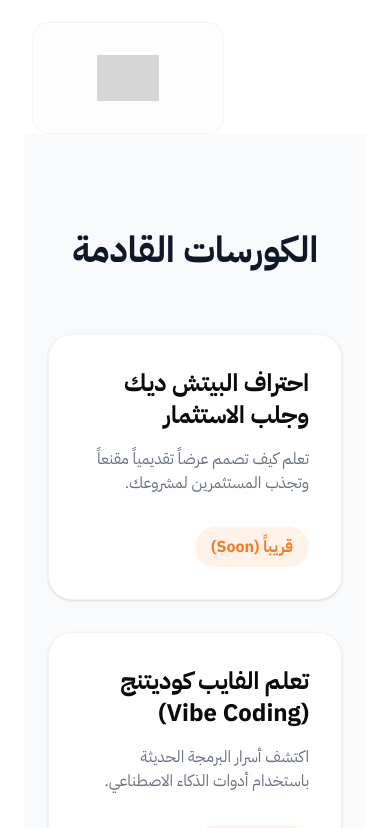
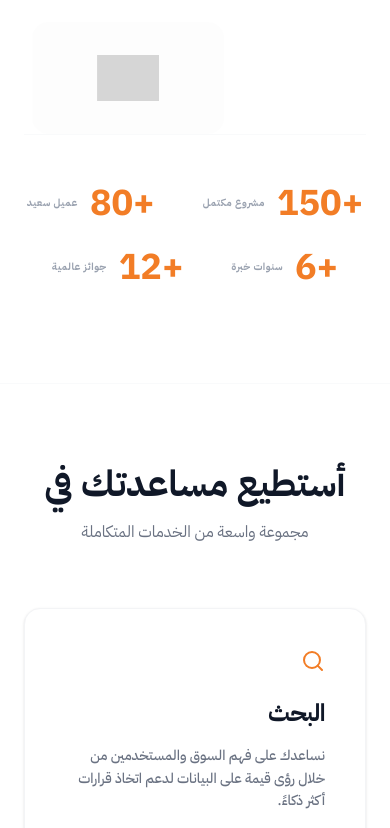
Before and after one commit to Ahmedux7/Profileahmed, a React (Vite) app: page / in a window 390 px wide. Shown: the part 1620-2448 px from the top of the page. Built offline with nearby package versions, Linux system fonts and the light colour scheme; grey boxes are pictures that could not be loaded.

Commit message:
feat: Refine UI styling and animations
Improve visual appeal and user experience by updating component styling and adding subtle animations. This includes enhancing the appearance of service cards and introducing hover effects for company logos.

```diff
--- a/src/App.tsx
+++ b/src/App.tsx
@@ -274,7 +274,7 @@ const Services = () => (
           { title: "وسائل التواصل الاجتماعي", desc: "نصمم محتوى جذاباً مخصصاً للمنصات الاجتماعية لزيادة التفاعل والوصول.", icon: <Share2 /> },
           { title: "إدارة المشاريع", desc: "ندير المشاريع بكفاءة من التخطيط حتى التسليم لضمان تنفيذ سلس ونتائج واضحة.", icon: <Briefcase /> },
         ].map((service, i) => (
-          <div key={i} className="glass-card p-10 hover:border-brand/30 transition-all duration-300 group">
+          <div key={i} className="bg-white border border-gray-100 shadow-sm rounded-2xl p-10 hover:shadow-md hover:border-brand/30 transition-all duration-300 group">
             <div className="text-brand mb-6 group-hover:scale-110 transition-transform duration-300">{service.icon}</div>
             <h3 className="text-2xl font-bold mb-4 tracking-tight text-gray-900">{service.title}</h3>
             <p className="text-gray-500 leading-relaxed font-medium text-sm md:text-base">{service.desc}</p>
@@ -329,17 +329,28 @@ const TrustedBy = () => {
             transition={{ repeat: Infinity, duration: 40, ease: "linear" }}
           >
             {[...companies.slice(0, 6), ...companies.slice(0, 6)].map((company, index) => (
-              <div
+              <motion.div
                 key={index}
-                className="h-28 w-48 flex-shrink-0 bg-gray-50/40 rounded-2xl flex items-center justify-center p-8 border border-gray-100"
+                whileHover={{ y: -5, backgroundColor: "#fff" }}
+                className="h-28 w-48 flex-shrink-0 bg-gray-50/40 rounded-2xl flex items-center justify-center p-8 group transition-all duration-300 border border-transparent hover:border-gray-100 hover:shadow-xl hover:shadow-gray-200/30"
               >
                 <img
                   src={`https://logo.clearbit.com/${company.domain}`}
                   alt={company.name}
-                  className="max-h-full max-w-full object-contain grayscale opacity-40"
+                  className="max-h-full max-w-full object-contain grayscale opacity-40 group-hover:grayscale-0 group-hover:opacity-100 transition-all duration-500"
                   referrerPolicy="no-referrer"
+                  onError={(e) => {
+                    (e.target as HTMLImageElement).style.display = 'none';
+                    const parent = (e.target as HTMLImageElement).parentElement;
+                    if (parent) {
+                      const span = document.createElement('span');
+                      span.className = 'text-gray-300 font-bold text-sm';
+                      span.innerText = company.name;
+                      parent.appendChild(span);
+                    }
+                  }}
                 />
-              </div>
+              </motion.div>
             ))}
           </motion.div>
 
@@ -350,40 +361,31 @@ const TrustedBy = () => {
             transition={{ repeat: Infinity, duration: 40, ease: "linear" }}
           >
             {[...companies.slice(6), ...companies.slice(6)].map((company, index) => (
-              <div
+              <motion.div
                 key={index}
-                className="h-28 w-48 flex-shrink-0 bg-gray-50/40 rounded-2xl flex items-center justify-center p-8 border border-gray-100"
+                whileHover={{ y: -5, backgroundColor: "#fff" }}
+                className="h-28 w-48 flex-shrink-0 bg-gray-50/40 rounded-2xl flex items-center justify-center p-8 group transition-all duration-300 border border-transparent hover:border-gray-100 hover:shadow-xl hover:shadow-gray-200/30"
               >
                 <img
                   src={`https://logo.clearbit.com/${company.domain}`}
                   alt={company.name}
-                  className="max-h-full max-w-full object-contain grayscale opacity-40"
+                  className="max-h-full max-w-full object-contain grayscale opacity-40 group-hover:grayscale-0 group-hover:opacity-100 transition-all duration-500"
                   referrerPolicy="no-referrer"
+                  onError={(e) => {
+                    (e.target as HTMLImageElement).style.display = 'none';
+                    const parent = (e.target as HTMLImageElement).parentElement;
+                    if (parent) {
+                      const span = document.createElement('span');
+                      span.className = 'text-gray-300 font-bold text-sm';
+                      span.innerText = company.name;
+                      parent.appendChild(span);
+                    }
+                  }}
                 />
-              </div>
+              </motion.div>
             ))}
           </motion.div>
         </div>
-
-      {/* Courses Section */}
-      <section className="py-24 bg-gray-50">
-        <div className="max-w-7xl mx-auto px-6">
-          <h2 className="text-4xl font-black text-gray-900 mb-16 text-center">الكورسات القادمة</h2>
-          <div className="grid md:grid-cols-3 gap-8">
-            {[
-              { title: "احتراف البيتش ديك وجلب الاستثمار", desc: "تعلم كيف تصمم عرضاً تقديمياً مقنعاً وتجذب المستثمرين لمشروعك." },
-              { title: "تعلم الفايب كوديتنج (Vibe Coding)", desc: "اكتشف أسرار البرمجة الحديثة باستخدام أدوات الذكاء الاصطناعي." },
-              { title: "أتمتة العمليات باستخدام n8n", desc: "حول مهامك المتكررة إلى عمليات مؤتمتة بالكامل." }
-            ].map((course, i) => (
-              <div key={i} className="bg-white p-8 rounded-3xl border border-gray-100 shadow-sm hover:shadow-xl transition-all">
-                <h3 className="text-2xl font-bold mb-4">{course.title}</h3>
-                <p className="text-gray-500 mb-8">{course.desc}</p>
-                <span className="inline-block px-4 py-2 bg-brand/10 text-brand font-bold rounded-full">قريباً (Soon)</span>
-              </div>
-            ))}
-          </div>
-        </div>
-      </section>
 
         <div className="flex flex-wrap justify-center gap-x-12 gap-y-6 pt-12 border-t border-gray-50">
           {stats.map((stat, index) => (
@@ -552,7 +554,7 @@ const Testimonials = () => {
             <motion.div
               key={i}
               whileHover={{ y: -5 }}
-              className="bg-gray-50/50 p-6 rounded-2xl border border-gray-100 relative overflow-hidden group"
+              className="bg-white p-6 rounded-2xl border border-gray-100 shadow-sm hover:shadow-md relative overflow-hidden group transition-all duration-300"
             >
               <div className="absolute -top-4 -left-4 text-brand/5 group-hover:text-brand/10 transition-colors">
                 <Quote size={80} />
@@ -630,7 +632,7 @@ const FAQ = () => {
                   className={`rounded-2xl border transition-all duration-300 ${
                     open === i
                     ? 'border-brand bg-white shadow-xl shadow-brand/5'
-                    : 'border-gray-100 bg-gray-50/50 hover:border-brand/30'
+                    : 'border-gray-100 bg-white hover:border-brand/30 hover:shadow-md'
                   }`}
                 >
                   <button
--- a/src/index.css
+++ b/src/index.css
@@ -11,13 +11,13 @@
 
 @layer base {
   body {
-    @apply bg-[#F8F9FA] text-dark font-sans dark:bg-gray-900 dark:text-white;
+    @apply bg-[#F8F9FA] text-dark font-sans;
     direction: rtl;
   }
 }
 
 .glass-card {
-  @apply bg-white border border-gray-200 shadow-sm rounded-2xl dark:bg-gray-800 dark:border-gray-700 dark:shadow-none;
+  @apply bg-white border border-gray-200 shadow-sm rounded-2xl;
 }
 
 .orange-gradient {
```
